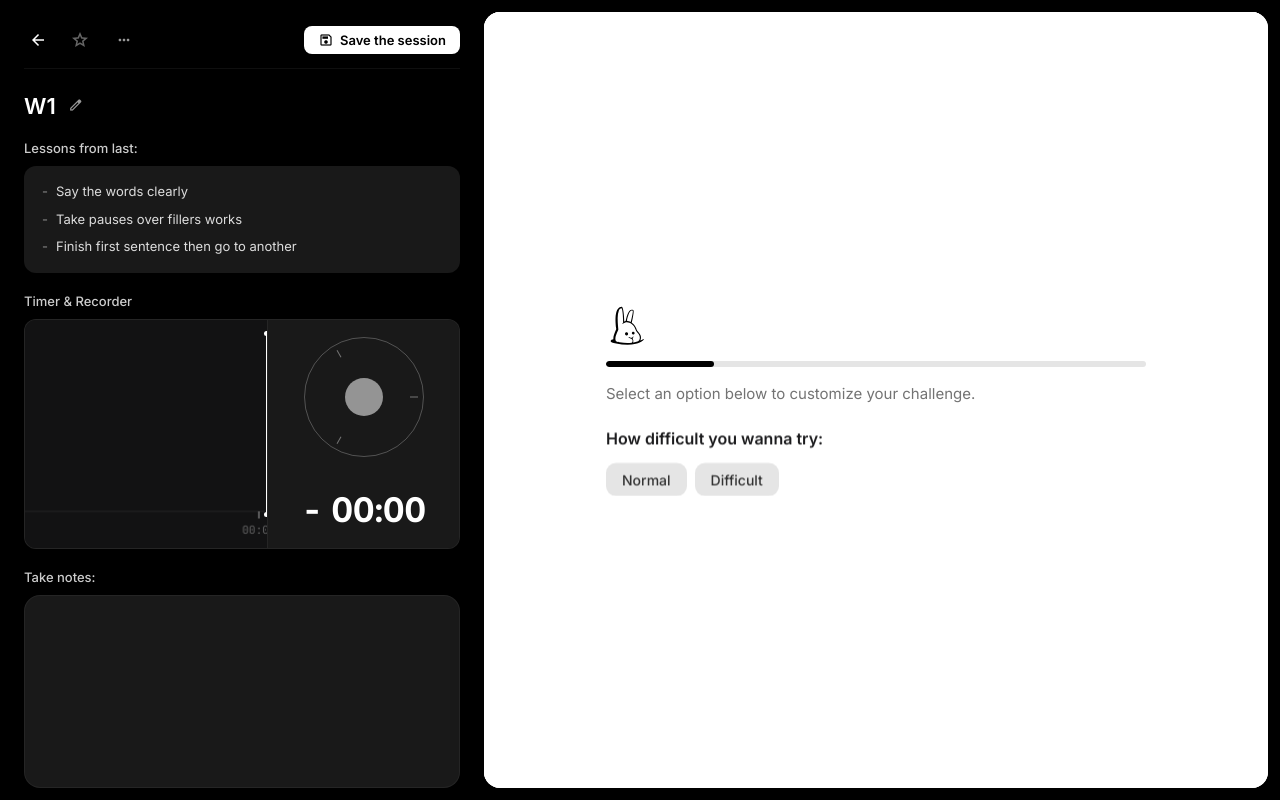
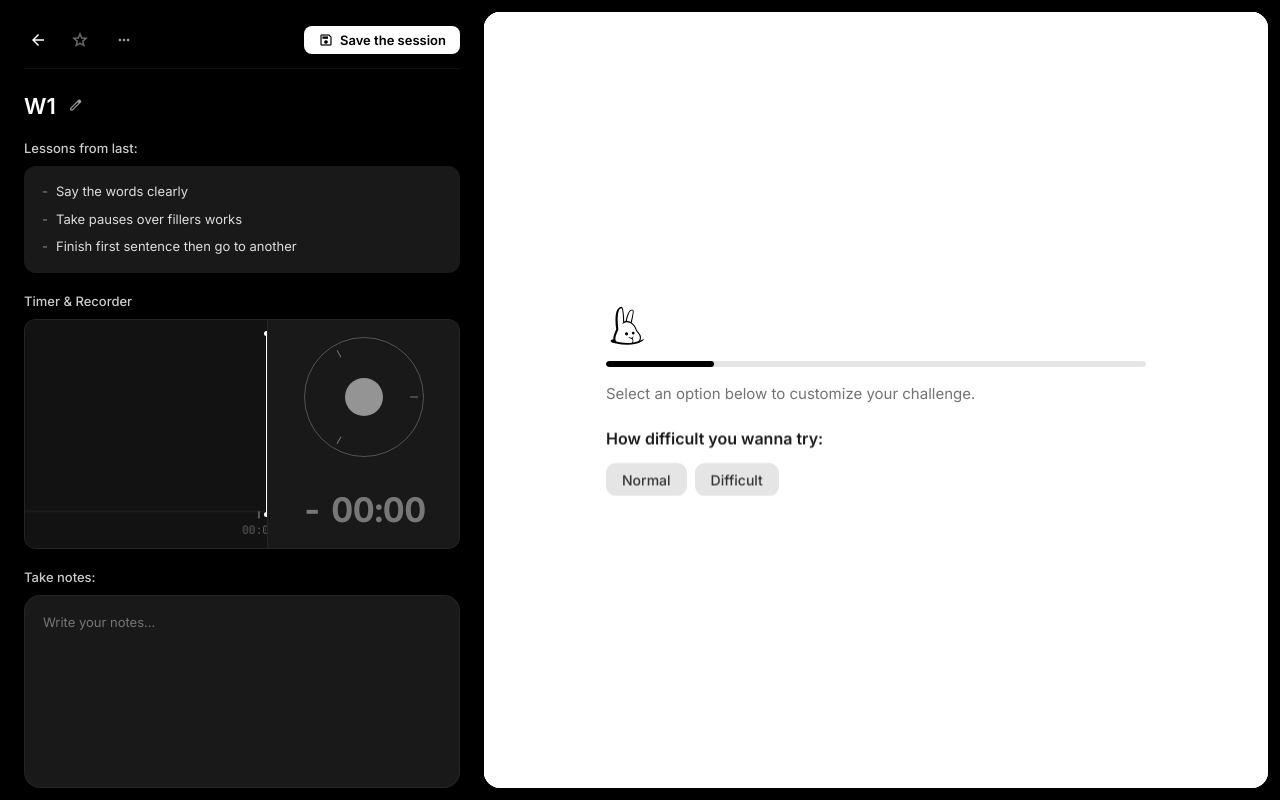
Before and after one commit to designedbyvishesh/AI_chatbot, a website: page agile.html in a window 1280 px wide. Both pictures are taken after a click on the button "send". Drawn offline with nearby package versions, Linux system fonts and the light colour scheme; no server answers; a web font is replaced by a local one.

Commit message:
Add 'Write your notes...' placeholder to agile-notes-input and update timer display idle color to #ffffff69

```diff
--- a/agile.css
+++ b/agile.css
@@ -884,6 +884,10 @@
 
 .agile-notes-input:focus {
   outline: none;
+}
+
+.agile-notes-input::placeholder {
+  color: rgba(255, 255, 255, 0.4);
 }
 
 /* Embedded RecordingTimer Widget Override (Right Panel width: 192px, remove presets grid) */
--- a/agile.html
+++ b/agile.html
@@ -250,7 +250,7 @@
               <div class="agile-section__label">Take notes:</div>
               <div class="agile-inner-card agile-inner-card--notes"
                 style="flex: 1; display: flex; flex-direction: column; min-height: 0;">
-                <textarea class="agile-notes-input" id="agile-notes-input-current" placeholder=""></textarea>
+                <textarea class="agile-notes-input" id="agile-notes-input-current" placeholder="Write your notes..."></textarea>
               </div>
             </div>
           </div>
@@ -289,7 +289,7 @@
               <div class="agile-notes-tab-card" style="flex: 1; display: flex; flex-direction: column; min-height: 0;">
                 <!-- Tab Panel 1: Taken Notes -->
                 <div class="agile-tab-panel active" id="tab-panel-taken-notes" style="flex: 1; height: 100%;">
-                  <textarea class="agile-notes-input" id="agile-notes-input-past" placeholder=""></textarea>
+                  <textarea class="agile-notes-input" id="agile-notes-input-past" placeholder="Write your notes..."></textarea>
                 </div>
 
                 <!-- Tab Panel 2: Lessons from Last -->
--- a/recording-timer.css
+++ b/recording-timer.css
@@ -280,12 +280,17 @@
   font-size: 34px;
   font-weight: 700;
   letter-spacing: -0.5px;
-  color: #ffffff;
+  color: #ffffff69;
   margin-top: 0;
   font-variant-numeric: tabular-nums;
   display: flex;
   align-items: center;
   justify-content: center;
+  transition: color 0.2s ease;
+}
+
+.recorder-widget__timer-display.is-active {
+  color: #ffffff;
 }
 
 .recorder-widget__timer-display.is-overtime {
--- a/recording-timer.js
+++ b/recording-timer.js
@@ -593,9 +593,18 @@ class RecordingTimer {
     const formattedSecs = seconds < 10 ? `0${seconds}` : `${seconds}`;
 
     const prefix = isOvertime ? '+ ' : '- ';
+    const textContent = `${prefix}${formattedMins}:${formattedSecs}`;
+
+    const isDefaultZero = (textContent === '- 00:00' || textContent === '-00:00') &&
+                          this.state === 'idle' &&
+                          !this.isHistoryMode &&
+                          !this.isUnlocked;
+
     if (this.dom && this.dom.timerDisplay) {
-      this.dom.timerDisplay.textContent = `${prefix}${formattedMins}:${formattedSecs}`;
+      this.dom.timerDisplay.textContent = textContent;
       this.dom.timerDisplay.classList.toggle('is-overtime', isOvertime);
+      this.dom.timerDisplay.classList.toggle('is-active', !isDefaultZero && !isOvertime);
+      this.dom.timerDisplay.style.color = isDefaultZero ? '#ffffff69' : (isOvertime ? '' : '#ffffff');
     }
   }
 
```
